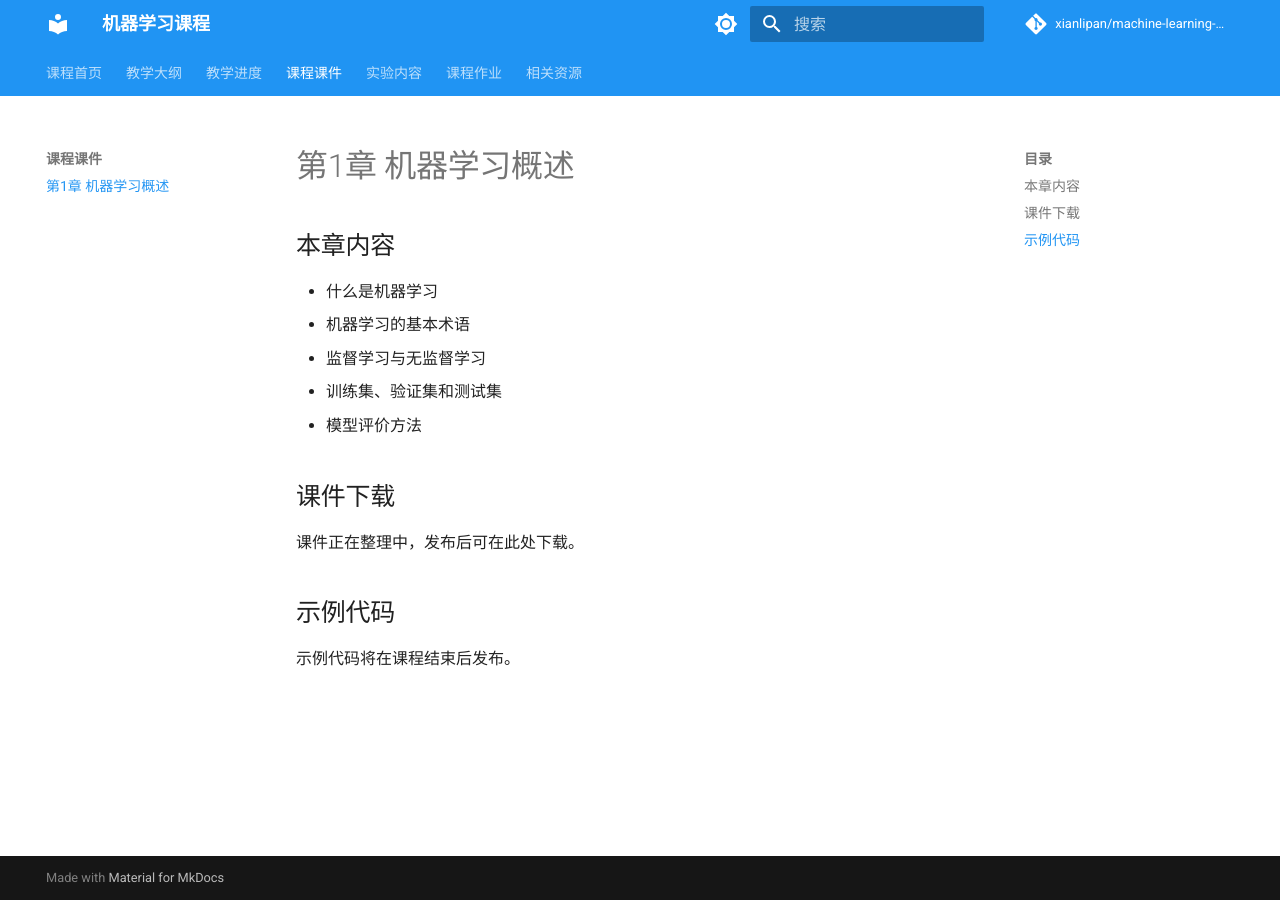
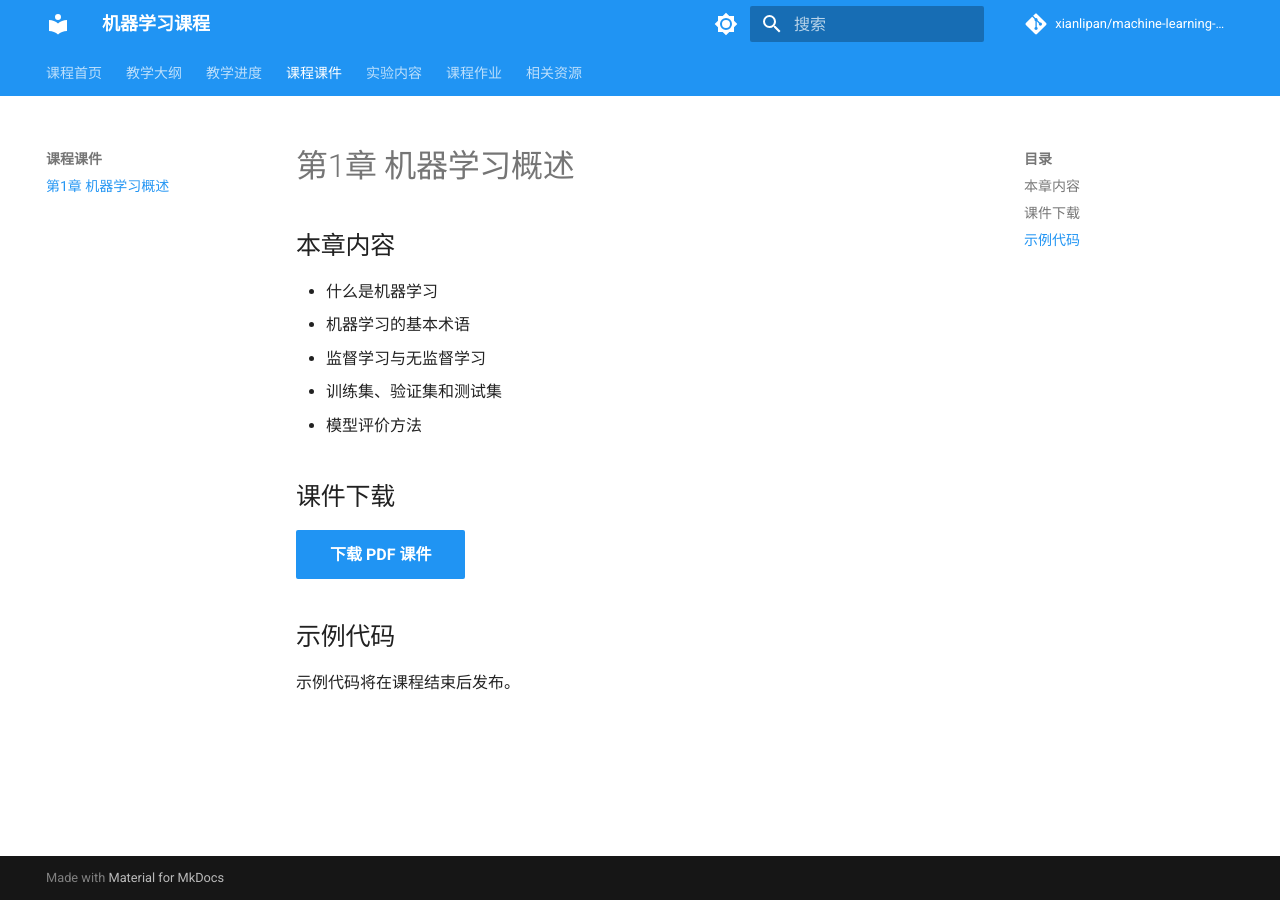
Before and after one commit to xianlipan/machine-learning-course, an MkDocs documentation site: the page built from docs/lectures/chapter01.md, in a window 1280 px wide. Built offline with MkDocs 1.6.1 and Material for MkDocs 9.7.7, drawn with Linux system fonts in a browser that asks for light colours; comment, search, counter and statistics services are not loaded.

Commit message:
Add Chapter 1 course slides

```diff
--- a/docs/lectures/chapter01.md
+++ b/docs/lectures/chapter01.md
@@ -1,4 +1,3 @@
-
 # 第1章 机器学习概述
 
 ## 本章内容
@@ -11,7 +10,7 @@
 
 ## 课件下载
 
-课件正在整理中，发布后可在此处下载。
+[下载 PDF 课件](../files/slides/1机器学习简介.pdf){ .md-button .md-button--primary }
 
 ## 示例代码
 
```
Also changed, not shown: 1 other file.
